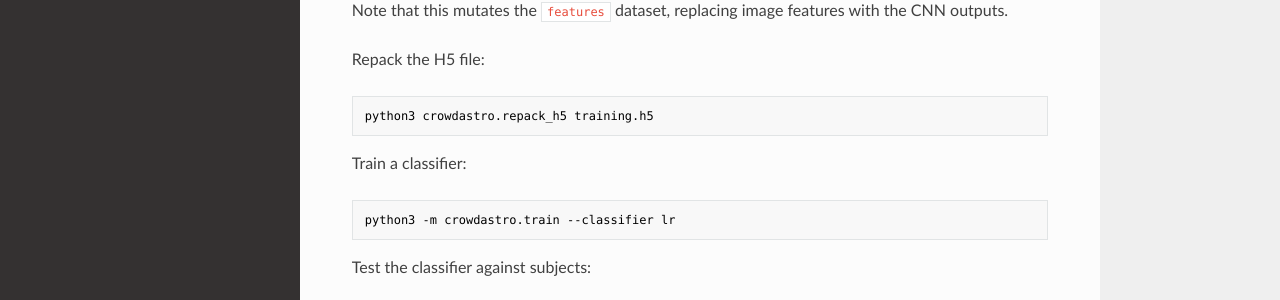
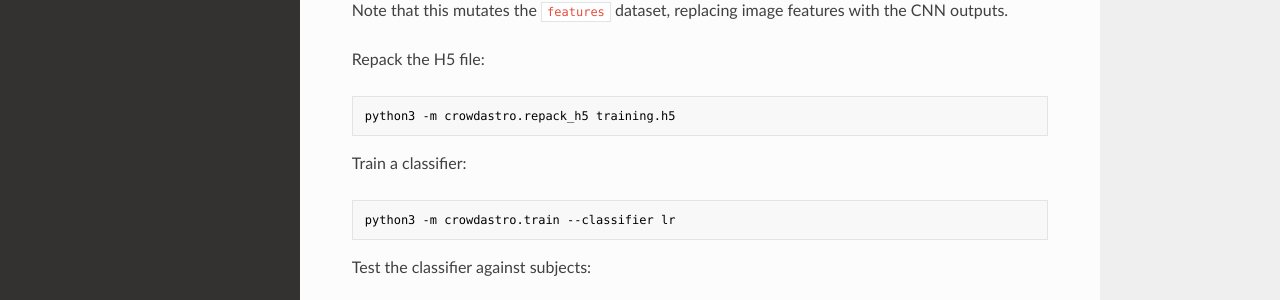
Before and after one commit to chengsoonong/crowdastro, an MkDocs documentation site: the page built from docs/pipeline.md, in a window 1280 px wide and 1347 px high. Shown: the part 858-1158 px from the top of the window. Built offline with MkDocs 1.6.1, drawn with Linux system fonts in a browser that asks for light colours; nearby versions of some CDN libraries; old or Windows-style settings are respelled for this version of MkDocs.

````diff
--- a/docs/pipeline.md
+++ b/docs/pipeline.md
@@ -43,7 +43,7 @@ Note that this mutates the `features` dataset, replacing image features with the
 Repack the H5 file:
 
 ```bash
-python3 crowdastro.repack_h5 training.h5
+python3 -m crowdastro.repack_h5 training.h5
 ```
 
 Train a classifier:
````
